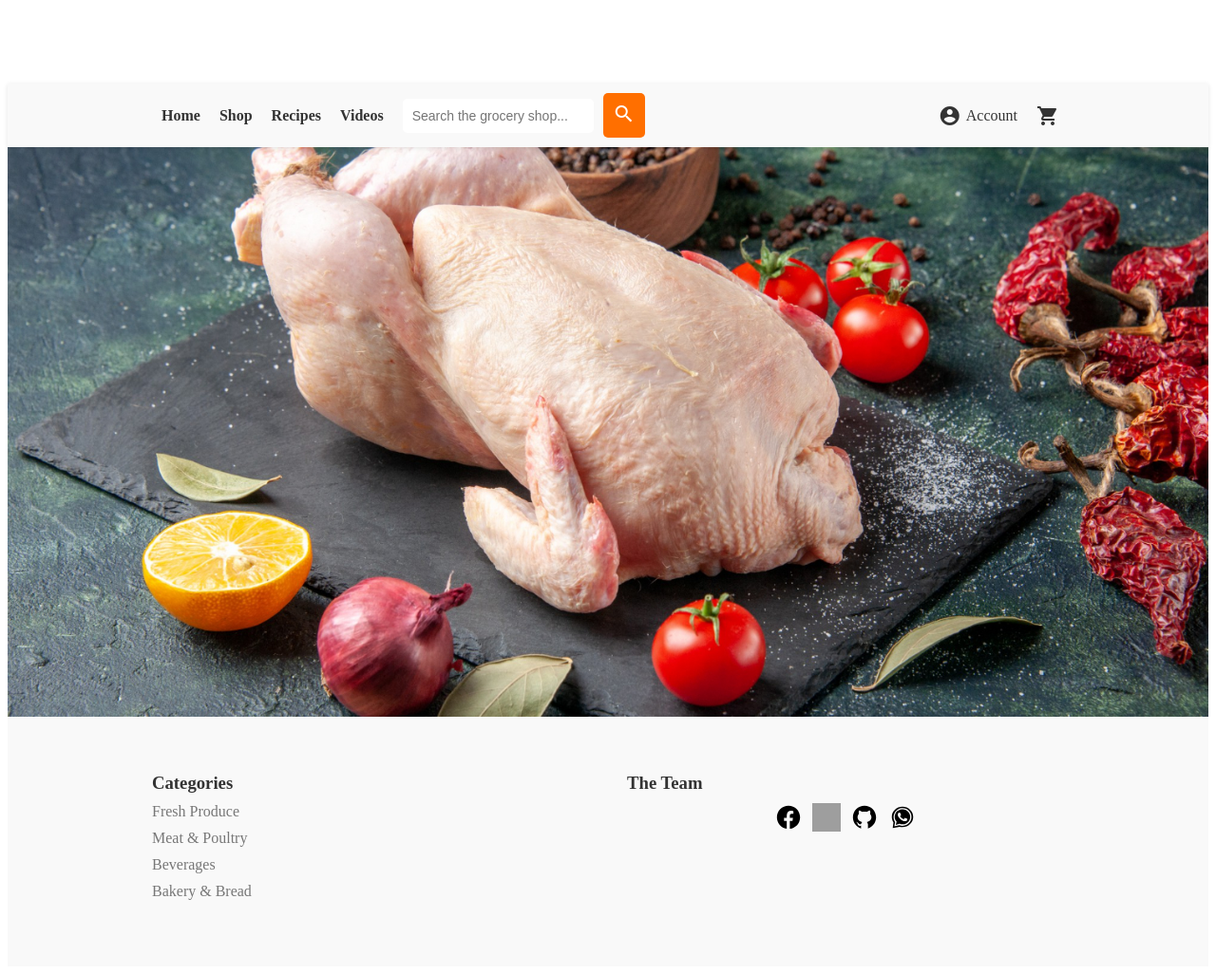
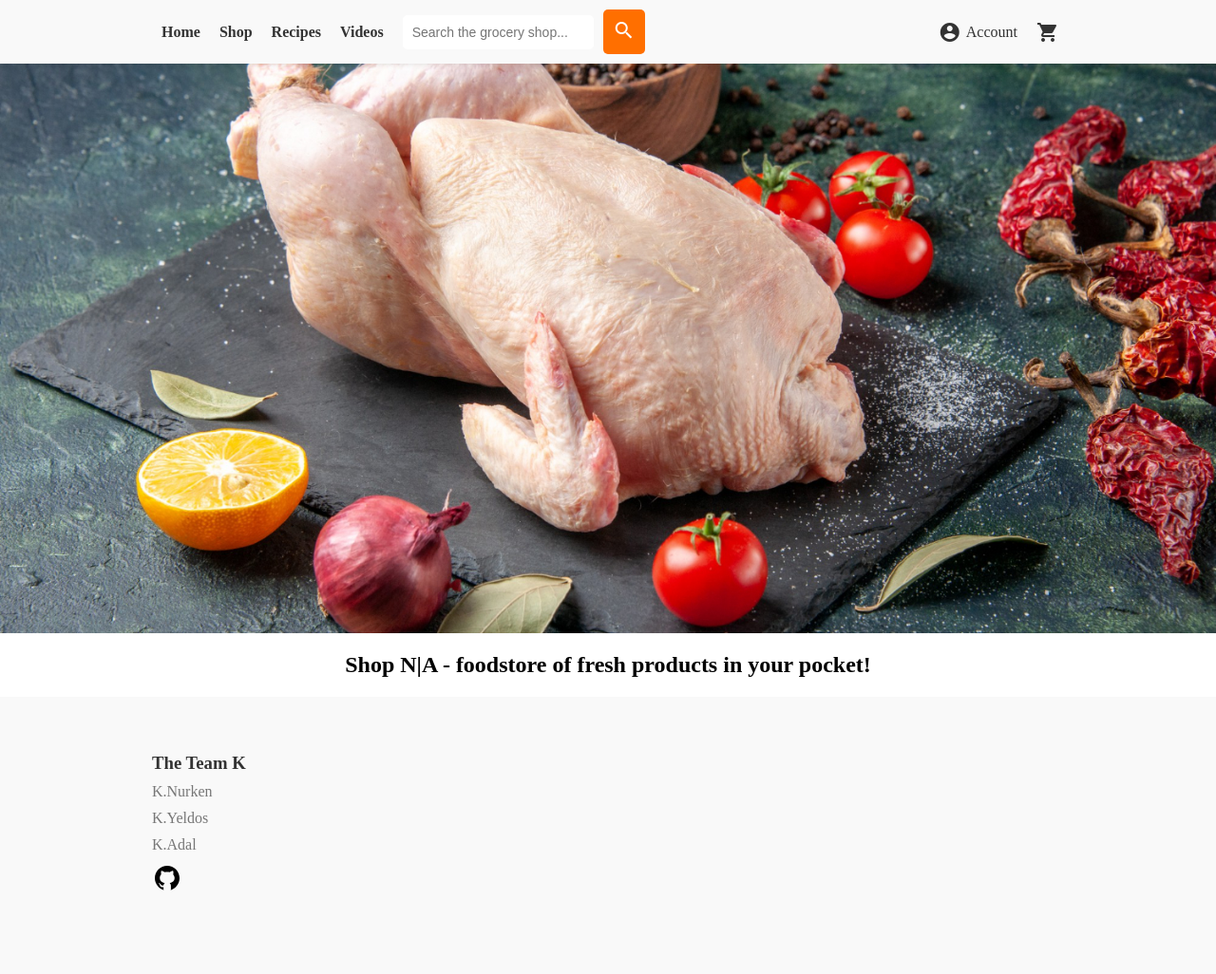
Before and after one commit to nurken64/NAshop, a Flask app: page /home in a window 1280 px wide. Shown: the whole page at 95% size. After the commit the page ends 938 px from the top, so only its background shows below. Run offline with Flask 3, Linux system fonts and the light colour scheme; a user stored in the database is signed in; data comes from the database, SQL or seed files in the repository; data that the repository does not hold is empty; parts of the project's set-up code (start-up, migrations or seed data) failed here and were passed over; grey boxes are pictures that could not be loaded.

Commit message:
Update index.html

```diff
--- a/templates/index.html
+++ b/templates/index.html
@@ -12,10 +12,22 @@
 	<script src="{{ url_for('static', filename='scripts/footer.js') }}"></script>
 	<script src="{{ url_for('static', filename='scripts/header.js') }}"></script>
 	<script src="{{ url_for('static', filename='scripts/imageSlider.js') }}"></script>
-	<title>Index</title>
+	<title>Home</title>
+    <style>
+        html, body {
+            margin: 0;
+            padding: 0;
+        }
+        .tagline {
+            text-align: center;
+            font-size: 24px;
+            font-weight: bold;
+            margin: 20px 0;
+        }
+    </style>
 </head>
 <body>
-	<header class="header">
+	<header class="header" style="margin: 6; padding: 6;">
 		<div class="container">
 			<nav class="show-menu">
 				<ul>
@@ -47,7 +59,7 @@
 			</div>
 		</div>
 	</header>
-	<section>
+	<section style="margin: -6; padding: -4;">
 		<div class="slideshow-container">
 			<img class="slides" src="{{ url_for('static', filename='images/banner1.jpg') }}">
 			<img class="slides" src="{{ url_for('static', filename='images/banner2.jpg') }}">
@@ -57,26 +69,24 @@
 			<img class="slides" src="{{ url_for('static', filename='images/banner6.jpg') }}">
 		</div>
 	</section>
+	<div class="tagline">Shop N|A - foodstore of fresh products in your pocket!</div>
 	<footer>
 		<div class="container">
 			<div class="footer-columns">
 				<div class="footer-column">
-					<h3>Categories</h3>
+					<h3>The Team K</h3>
 					<ul>
-						<li><a href="#">Fresh Produce</a></li>
-						<li><a href="#">Meat & Poultry</a></li>
-						<li><a href="#">Beverages</a></li>
-						<li><a href="#">Bakery & Bread </a></li>
+						<li><a href="https://www.instagram.com/tlemissov_?igsh=MTFtMW9oZWNuOGFydA==" target="_blank">K.Nurken</a></li>
+						<li><a href="https://www.instagram.com/mfkulthere?igsh=cTd6YnAyN2NjOGpp==" target="_blank">K.Yeldos</a></li>
+						<li><a href="https://www.instagram.com/adalinio?igsh=Y2psMngxYW5pc3hq==" target="_blank">K.Adal</a></li>
 					</ul>
-				</div>
-				<div class="footer-column">
-						<h3>The Team</h3>
-						<ul class="social-media-icons">
-							<li><a href="https://web.facebook.com/"><img src="{{ url_for('static', filename='images/facebook.svg') }}" alt="facebook"></a></li>
-							<li><a href="https://twitter.com/"><img src="{{ url_for('static', filename='images/twitter.svg') }}" alt="twitter"></a></li>
-							<li><a href="https://github.com/"><img src="{{ url_for('static', filename='images/github.svg') }}" alt="github"></a></li>
-							<li><a href="https://wa.me/"><img src="{{ url_for('static', filename='images/whatsapp.svg') }}" alt="whatsapp"></a></li>
-						</ul>
+	<ul class="social-media-icons" style="display: flex; justify-content: flex-start; padding: 0; margin: 0; list-style: none;">
+    <li style="margin-left: 0;">
+        <a href="https://github.com/" target="_blank">
+            <img src="{{ url_for('static', filename='images/github.svg') }}" alt="github" style="width: 32px; height: 32px; margin: 0;">
+        </a>
+    </li>
+    </ul>
 				</div>
 			</div>
 		</div>
```
